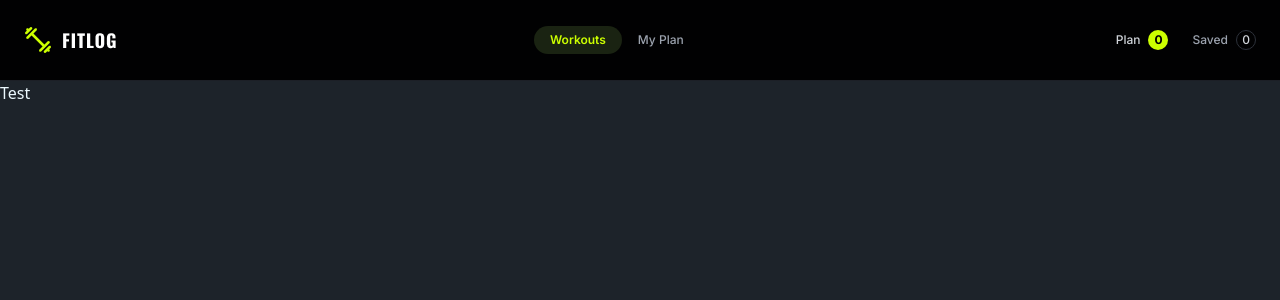
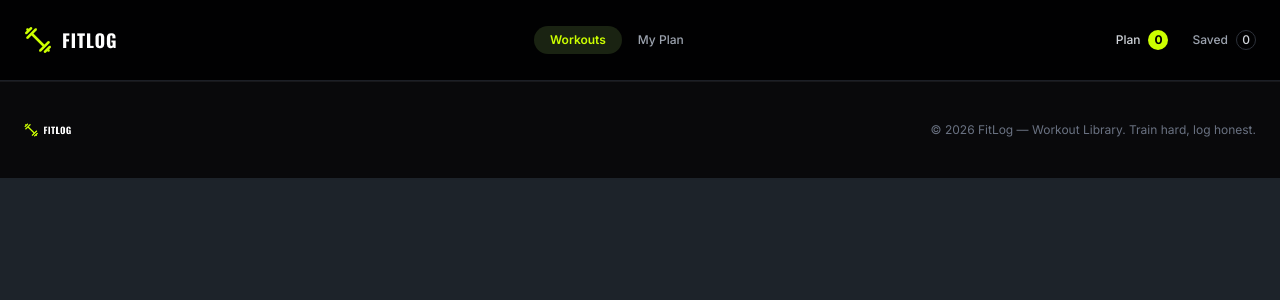
Before and after one commit to Ikhlasrahman/Fit-logs-app, a Next.js app: page /components/homepage in a window 1280 px wide. Shown: the top 300 px of the page. Built offline with nearby package versions, Linux system fonts and the light colour scheme.

Commit message:
Footer added

```diff
--- a/src/app/components/Footer.tsx
+++ b/src/app/components/Footer.tsx
@@ -1,10 +1,26 @@
+import logo from "@/assets/logo.png";
+import Image from "next/image";
+import Link from "next/link";
 
-const Footer = () => {
+export default function Footer() {
     return (
-        <div>
-            <h2>Test</h2>
-        </div>
+        <footer className="border-t border-zinc-900 bg-zinc-950 py-10">
+            <div className="mx-auto flex w-full max-w-[1280px] flex-col items-center gap-4 px-6 sm:flex-row sm:justify-between">
+
+                {/* Logo */}
+                <Link
+                    href="/"
+                    className="flex items-center gap-2"
+                >
+                    <Image src={logo} width={48} height={28} alt="Fitlog Logo" />
+                </Link>
+
+                {/* Copyright */}
+                <p className="text-center font-inter text-xs font-normal leading-4 text-gray-500 sm:text-right">
+                    © 2026 FitLog — Workout Library. Train hard, log honest.
+                </p>
+
+            </div>
+        </footer>
     );
-};
-
-export default Footer;
+}
```
